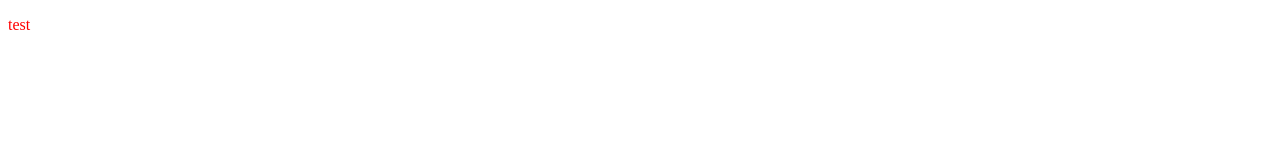
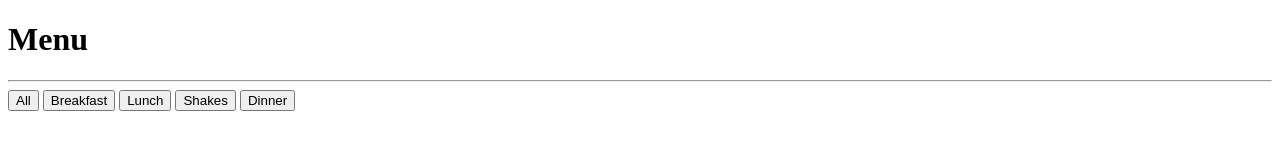
Before and after one commit to aks-master/menu_project, a plain HTML site: page index.html in a window 1280 px wide. Drawn offline with Linux system fonts and the light colour scheme.

Commit message:
added headers without css and js

```diff
--- a/index.html
+++ b/index.html
@@ -1,14 +1,24 @@
 <!DOCTYPE html>
 <html lang="en">
-<head>
-    <meta charset="UTF-8">
-    <meta http-equiv="X-UA-Compatible" content="IE=edge">
-    <meta name="viewport" content="width=device-width, initial-scale=1.0">
+  <head>
+    <meta charset="UTF-8" />
+    <meta http-equiv="X-UA-Compatible" content="IE=edge" />
+    <meta name="viewport" content="width=device-width, initial-scale=1.0" />
     <title>Menu Project</title>
-    <link rel="stylesheet" href="styles.css">
-</head>
-<body>
-    <p>test</p>
+    <link rel="stylesheet" href="styles.css" />
+  </head>
+  <body>
+    <header>
+      <h1 id="menu">Menu</h1>
+      <hr />
+      <!--buttons-->
+      <button>All</button>
+      <button>Breakfast</button>
+      <button>Lunch</button>
+      <button>Shakes</button>
+      <button>Dinner</button>
+    </header>
+
     <script src="script.js"></script>
-</body>
+  </body>
 </html>
```
